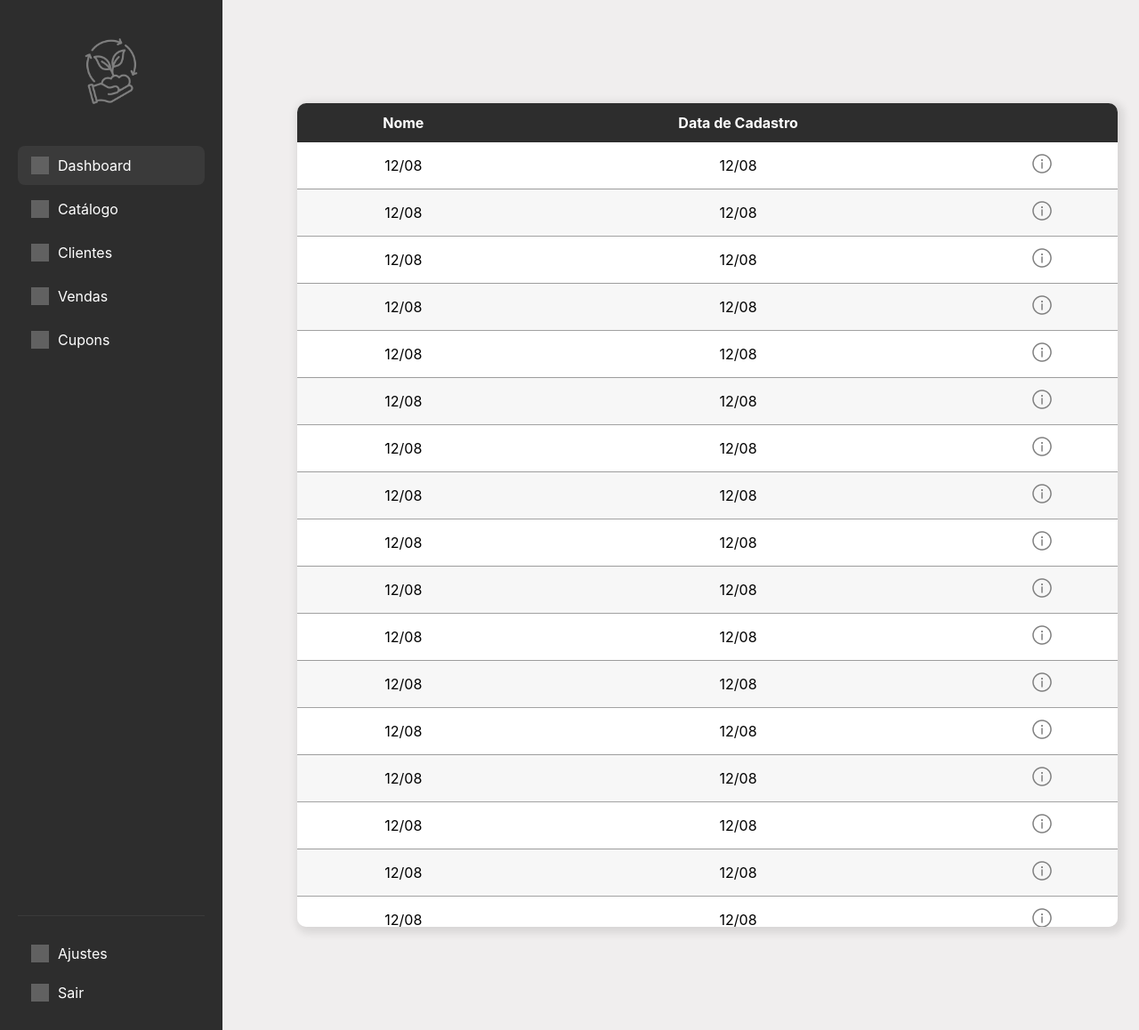
After one commit to LucasConfortavel/agro-plants-now, a PHP site: page /src/index.html in a window 1280 px wide. The commit adds this page. Shown: the whole page at 89% size. Run offline with PHP 8.4, Linux system fonts and the light colour scheme; some libraries are stand-ins or nearby versions; grey boxes are pictures that could not be loaded.

Commit message:
ajuste tabela

```diff
--- /dev/null
+++ b/Tabela/src/index.html
@@ -0,0 +1,170 @@
+<!DOCTYPE html>
+<html lang="pt-br">
+<head>
+    <meta charset="UTF-8">
+    <meta name="viewport" content="width=device-width, initial-scale=1.0">
+    <title>Agro Plants NOW</title>
+    <link rel="stylesheet" href="../styles/style.css">
+    <link rel="stylesheet" href="https://cdnjs.cloudflare.com/ajax/libs/font-awesome/6.6.0/css/all.min.css" integrity="sha512-Kc323vGBEqzTmouAECnVceyQqyqdsSiqLQISBL29aUW4U/M7pSPA/gEUZQqv1cwx4OnYxTxve5UMg5GT6L4JJg==" crossorigin="anonymous" referrerpolicy="no-referrer" />
+</head>
+<body>
+    <main class="page">
+
+        <div class="jp_hamburger-menu">
+            <div class="jp_hamburger-line"></div>
+            <div class="jp_hamburger-line"></div>
+            <div class="jp_hamburger-line"></div>
+        </div>
+
+        <div class="jp_container">
+            <!-- Sidebar -->
+            <aside class="jp_sidebar">
+                <div class="jp_logo">
+                    <img src="../img/logo_agro.png" alt="Logo">
+                </div>
+                <nav>
+                    <ul>
+                        <li class="jp_active"><img src="https://raw.githubusercontent.com/feathericons/feather/master/icons/grid.svg" alt=""> Dashboard</li>
+                        <li><img src="https://raw.githubusercontent.com/feathericons/feather/master/icons/box.svg" alt=""> Catálogo</li>
+                        <li><img src="https://raw.githubusercontent.com/feathericons/feather/master/icons/users.svg" alt=""> Clientes</li>
+                        <li><img src="https://raw.githubusercontent.com/feathericons/feather/master/icons/shopping-cart.svg" alt=""> Vendas</li>
+                        <li><img src="https://raw.githubusercontent.com/feathericons/feather/master/icons/tag.svg" alt=""> Cupons</li>
+                    </ul>
+                </nav>
+                <div class="jp_bottom-menu">
+                    <ul>
+                        <li><img src="https://raw.githubusercontent.com/feathericons/feather/master/icons/settings.svg" alt=""> Ajustes</li>
+                        <li><img src="https://raw.githubusercontent.com/feathericons/feather/master/icons/log-out.svg" alt=""> Sair</li>
+                    </ul>
+                </div>
+            </aside>
+
+
+
+            <!-- Main Content -->
+            <main class="jp_main-content">
+
+                <!-- coloque seu codigo aqui -->
+
+                <!-- tudo o que colocar aqui aparecera ao lado do menu -->
+            </main>
+        </div>
+
+        <script src="script.js"></script>
+
+        <section class="cliente">
+            <div class="area-table">
+
+                <table>
+
+                    <thead>
+                        <tr>
+                            <th>Nome</th>
+                            <th>Data de Cadastro</th>
+                            <th></th>
+                    </thead>
+
+                    <tbody>
+
+                        <!-- <?php
+                            echo'''
+                            <tr>
+                                <td>12/08</td>
+                                <td>12/08</td>
+                                <td><a href=""><img src="../img/Frame.png" alt=""></a></td>
+                            </tr>
+                            ''';
+                        ?> -->
+
+                        <tr>
+                            <td>12/08</td>
+                            <td>12/08</td>
+                            <td><a href=""><img src="../img/Frame.png" alt=""></a></td>
+                        </tr>
+                        <tr>
+                            <td>12/08</td>
+                            <td>12/08</td>
+                            <td><a href=""><img src="../img/Frame.png" alt=""></a></td>
+                        </tr>
+                        <tr>
+                            <td>12/08</td>
+                            <td>12/08</td>
+                            <td><a href=""><img src="../img/Frame.png" alt=""></a></td>
+                        </tr><tr>
+                            <td>12/08</td>
+                            <td>12/08</td>
+                            <td><a href=""><img src="../img/Frame.png" alt=""></a></td>
+                        </tr><tr>
+                            <td>12/08</td>
+                            <td>12/08</td>
+                            <td><a href=""><img src="../img/Frame.png" alt=""></a></td>
+                        </tr><tr>
+                            <td>12/08</td>
+                            <td>12/08</td>
+                            <td><a href=""><img src="../img/Frame.png" alt=""></a></td>
+                        </tr><tr>
+                            <td>12/08</td>
+                            <td>12/08</td>
+                            <td><a href=""><img src="../img/Frame.png" alt=""></a></td>
+                        </tr><tr>
+                            <td>12/08</td>
+                            <td>12/08</td>
+                            <td><a href=""><img src="../img/Frame.png" alt=""></a></td>
+                        </tr><tr>
+                            <td>12/08</td>
+                            <td>12/08</td>
+                            <td><a href=""><img src="../img/Frame.png" alt=""></a></td>
+                        </tr><tr>
+                            <td>12/08</td>
+                            <td>12/08</td>
+                            <td><a href=""><img src="../img/Frame.png" alt=""></a></td>
+                        </tr><tr>
+                            <td>12/08</td>
+                            <td>12/08</td>
+                            <td><a href=""><img src="../img/Frame.png" alt=""></a></td>
+                        </tr>
+                        </tr><tr>
+                            <td>12/08</td>
+                            <td>12/08</td>
+                            <td><a href=""><img src="../img/Frame.png" alt=""></a></td>
+                        </tr>
+                        </tr><tr>
+                            <td>12/08</td>
+                            <td>12/08</td>
+                            <td><a href=""><img src="../img/Frame.png" alt=""></a></td>
+                        </tr>
+                        </tr><tr>
+                            <td>12/08</td>
+                            <td>12/08</td>
+                            <td><a href=""><img src="../img/Frame.png" alt=""></a></td>
+                        </tr>
+                        </tr><tr>
+                            <td>12/08</td>
+                            <td>12/08</td>
+                            <td><a href=""><img src="../img/Frame.png" alt=""></a></td>
+                        </tr>
+                        </tr><tr>
+                            <td>12/08</td>
+                            <td>12/08</td>
+                            <td><a href=""><img src="../img/Frame.png" alt=""></a></td>
+                        </tr>
+                        </tr><tr>
+                            <td>12/08</td>
+                            <td>12/08</td>
+                            <td><a href=""><img src="../img/Frame.png" alt=""></a></td>
+                        </tr>
+                        </tr><tr>
+                            <td>12/08</td>
+                            <td>12/08</td>
+                            <td><a href=""><img src="../img/Frame.png" alt=""></a></td>
+                        </tr>
+
+
+                    </tbody>
+                </table>
+            </div>
+        </section>
+
+    </main>
+</body>
+</html>
--- a/PUBLIC/css/tabela.css
+++ b/Tabela/styles/style.css
@@ -1,19 +1,19 @@
 @import url(style_menu.css);
 
-.YM-page{
+.page{
     background-color: #F0EEEE;
     display: flex;
 }
 
-.YM-section{
-    width: 100%;
-    height: 100%;
+.cliente{
+    width: 100vw;
+    height: 100vh;
     display: flex;
     justify-content: center;
     align-items: center;
 }
 
-.YM-area-table{
+.area-table{
     width: 95%;
     height: 80%;
     overflow: auto;
@@ -21,22 +21,22 @@
     border-radius: 10px;
 }
 
-.YM-tabela{
+table{
     width: 100%;
     border-collapse: collapse;
     background-color: #ffffff;
 
 }
 
-.YM-tr:nth-child(even) {
+tr:nth-child(even) {
     background-color: #f7f7f7;
 }
 
-.YM-tbody .YM-tr:hover{
+tbody tr:hover{
     background-color: #e2e1e1;
 }
 
-.YM-thead{
+thead{
     position: sticky;
     top: 0;
     z-index: 1;
@@ -45,23 +45,42 @@
     font-weight: 550;
 }
 
-.YM-th, .YM-td {
+th, td {
     padding: 12px 15px;
     text-align: center;
     word-wrap: break-word;
 }
 
-.YM-td{
+td{
     border-bottom: 1px solid rgba(0, 0, 0, 0.363);
 }
 
-.YM-area-table::-webkit-scrollbar{
+input{
+    display: flex;
+    align-items: center;
+    justify-content: center;
+    width: 80%;
+    padding: 3px;
+}
+
+.YM{
+    display: flex;
+    flex-direction: row;
+    align-items: center;
+    justify-content: space-around;
+}
+
+.YM i{
+    font-size: 22px;
+}
+
+.area-table::-webkit-scrollbar{
     background-color:white;
     border-radius: 0px 20px 20px 0px;
     border-left: 2px solid rgba(255, 255, 255, 0.471);
     width: 11px;}
 
-.YM-area-table::-webkit-scrollbar-thumb{
+.area-table::-webkit-scrollbar-thumb{
     background-color: rgb(186, 186, 186);
     border-radius: 0px 20px 20px 0px;
 }
--- /dev/null
+++ b/Tabela/styles/style_menu.css
@@ -0,0 +1,208 @@
+*{
+    margin: 0;
+    padding: 0;
+    box-sizing: border-box;
+    font-family: Inter, system-ui, -apple-system, sans-serif;
+}
+
+
+body {
+    background-color: #f5f5f5;
+}
+
+
+
+.jp_logo img {
+    max-width: 100%;
+    height: auto;
+    width: 80px;
+}
+
+
+
+/* Hamburger Menu Styles */
+
+.jp_hamburger-menu {
+    display: none;
+    position: fixed;
+    top: 20px;
+    left: 20px;
+    width: 30px;
+    height: 32px;
+    cursor: pointer;
+    z-index: 1000;
+    padding: 10px;
+}
+
+
+
+.jp_hamburger-line {
+    width: 100%;
+    height: 1.7px;
+    background-color: #2d2d2d;
+    margin: 3px 0;
+    transition: 0.4s;
+}
+
+
+
+/* Hamburger Animation Classes */
+
+
+.jp_hamburger-menu.active .jp_hamburger-line:nth-child(1) {
+    transform: rotate(-50deg) translate(-1px, 2px);
+    background-color: #ffffff;
+}
+
+.jp_hamburger-menu.active .jp_hamburger-line:nth-child(2) {
+    opacity: 0;
+}
+
+.jp_hamburger-menu.active .jp_hamburger-line:nth-child(3) {
+    transform: rotate(45deg) translate(-5px, -6px);
+    background-color: #ffffff;
+}
+
+
+
+/* Layout */
+
+
+.jp_container {
+    display: flex;
+    min-height: 100vh;
+}
+
+
+/* sidebar */
+
+.jp_sidebar {
+    width: 250px;
+    background-color: #2d2d2d;
+    color: white;
+    padding: 20px;
+    display: flex;
+    flex-direction: column;
+    position: fixed;
+    height: 100vh;
+    transition: transform 0.3s ease;
+}
+
+.jp_logo {
+    padding: 20px 0;
+    text-align: center;
+}
+
+.jp_sidebar nav ul {
+    list-style: none;
+    margin-top: 20px;
+}
+
+.jp_sidebar nav ul li {
+    padding: 12px 15px;
+    margin: 5px 0;
+    border-radius: 8px;
+    display: flex;
+    align-items: center;
+    cursor: pointer;
+    transition: background-color 0.3s;
+}
+
+.jp_sidebar nav ul li:hover,
+.jp_sidebar nav ul li.jp_active {
+    background-color: #3a3a3a;
+}
+
+.jp_sidebar nav ul li img {
+    width: 20px;
+    height: 20px;
+    margin-right: 10px;
+    filter: invert(1);
+}
+
+.jp_bottom-menu {
+    margin-top: auto;
+    border-top: 1px solid #3a3a3a;
+    padding-top: 20px;
+}
+
+.jp_bottom-menu ul {
+    list-style: none;
+}
+
+.jp_bottom-menu ul li {
+    padding: 12px 15px;
+    display: flex;
+    align-items: center;
+    cursor: pointer;
+}
+
+.jp_bottom-menu ul li img {
+    width: 20px;
+    height: 20px;
+    margin-right: 10px;
+    filter: invert(1);
+}
+
+/* fim do menu */
+
+
+
+.jp_main-content {
+    flex: 1;
+    margin-left: 250px;
+    padding: 30px;
+}
+
+
+/* * Responsive Styles */
+
+@media screen and (max-width: 1024px) {
+    .jp_hamburger-menu {
+        display: block;
+    }
+
+    .jp_sidebar {
+        transform: translateX(-100%);
+        z-index: 999;
+    }
+
+    .jp_sidebar.active {
+        transform: translateX(0);
+    }
+
+    .jp_main-content {
+        margin-left: 0;
+        padding: 20px;
+    }
+
+    .jp_overlay.active {
+        display: block;
+    }
+
+    .jp_profile-header {
+        flex-direction: column;
+        gap: 15px;
+        text-align: center;
+    }
+
+    .jp_info-grid {
+        grid-template-columns: repeat(2, 1fr);
+    }
+}
+
+@media screen and (max-width: 480px) {
+    .jp_main-content {
+        padding: 15px;
+    }
+
+    .jp_profile-info {
+        flex-direction: column;
+        text-align: center;
+    }
+
+    .jp_role {
+        width: 100%;
+        text-align: center;
+    }
+}
```
Also changed, not shown: INCLUDE/tabela.php (+14 -14 lines), Tabela/src/script.js (added, +30 -0 lines), PUBLIC/img/Frame.png (added), Tabela/img/Frame.png (added), Tabela/img/logo_agro.png (added).
